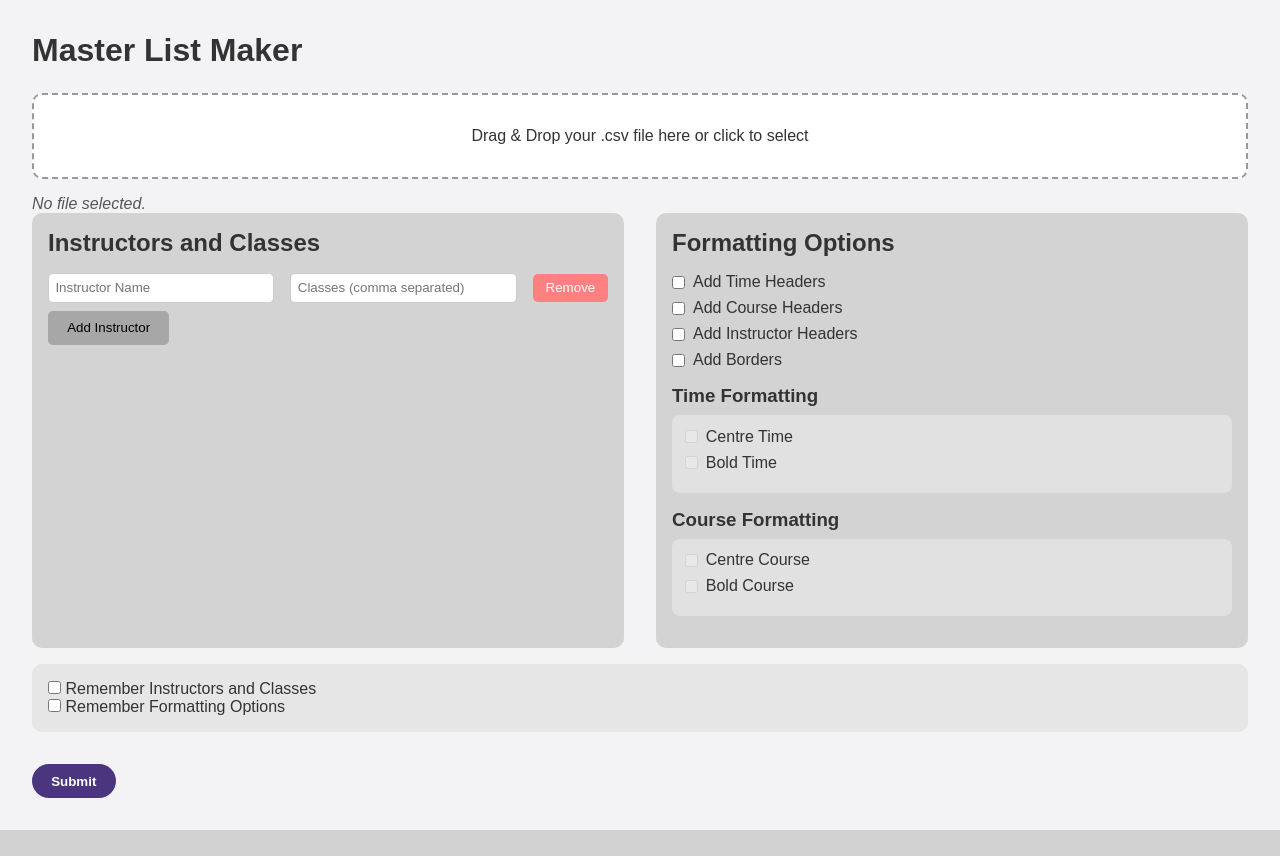
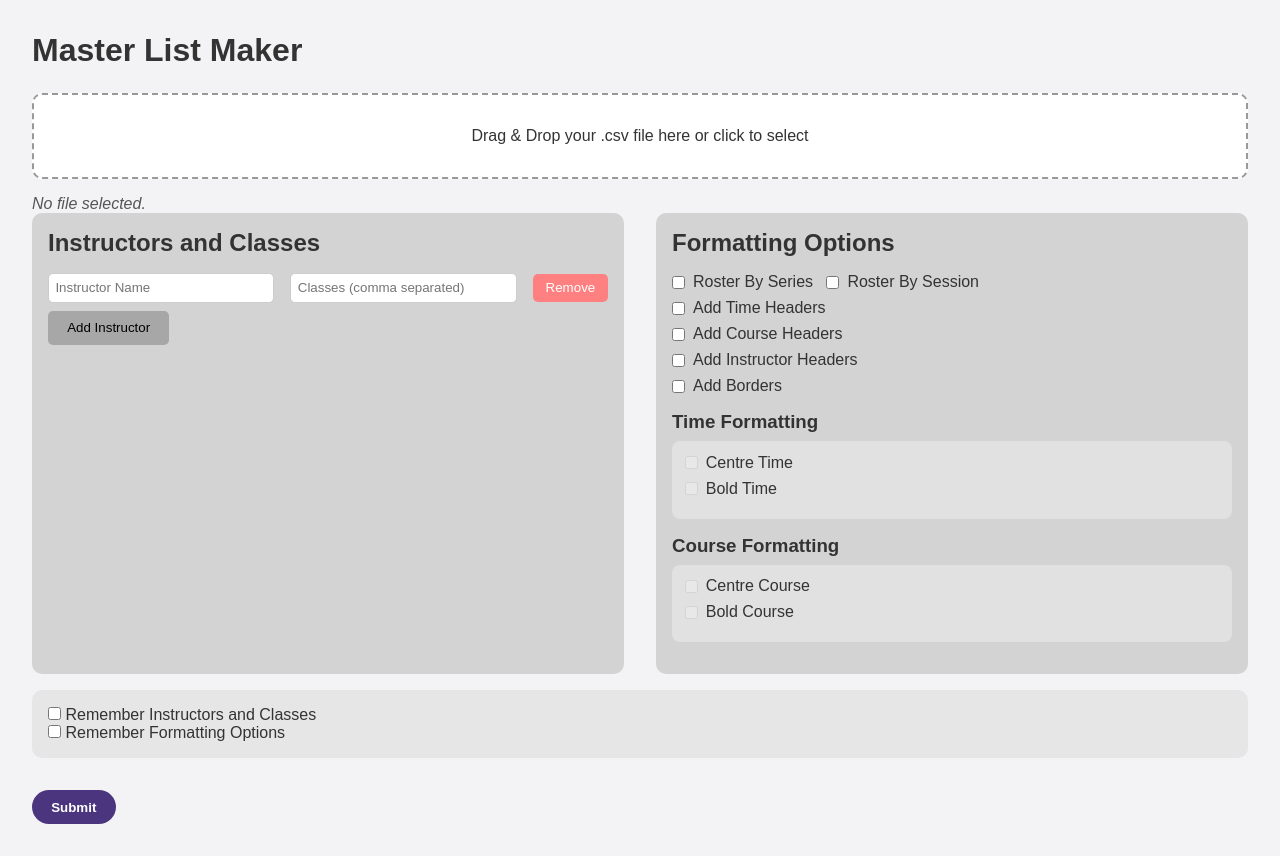
Before and after one commit to Doomaloom/MasterListMakerSite, a Flask app: page / in a window 1280 px wide. Before the commit the page ends 830 px from the top, so only its background shows below. Run offline with Flask 3, Linux system fonts and the light colour scheme.

Commit message:
made option for series vs session

```diff
--- a/app.py
+++ b/app.py
@@ -62,10 +62,17 @@ def process_csv(df, options, instructors_classes):
             class_to_instructor[clas] = instructor
 
     # Process the CSV file
-    columns_to_keep = ['EventID', 'EventTime', 'Service', 'AttendeeName', 'Phone']
-    df_subset = df[columns_to_keep].copy()
-    df_subset['Instructor'] = df_subset['EventID'].map(class_to_instructor)
-    df_subset = df_subset[['EventID', 'EventTime', 'Instructor', 'Service', 'AttendeeName', 'Phone']]
+    if options.get('roster_by_session'):
+        columns_to_keep = ['EventID', 'EventTime', 'Service', 'AttendeeName', 'Phone']
+        df_subset = df[columns_to_keep].copy()
+        df_subset['Instructor'] = df_subset['EventID'].map(class_to_instructor)
+        df_subset = df_subset[['EventID', 'EventTime', 'Instructor', 'Service', 'AttendeeName', 'Phone']]
+    elif options.get('roster_by_series'):
+        columns_to_keep = ['EventID', 'EventTime', 'ServiceName', 'AttendeeName', 'AttendeePhone']
+        df_subset = df[columns_to_keep].copy()
+        df_subset['Instructor'] = df_subset['EventID'].map(class_to_instructor)
+        df_subset = df_subset[['EventID', 'EventTime', 'Instructor', 'ServiceName', 'AttendeeName', 'AttendeePhone']]
+
 
     # Save DataFrame to Excel in memory
     output = io.BytesIO()
@@ -195,6 +202,8 @@ def upload():
             'center_course': 'center_course' in request.form,
             'bold_time': 'bold_time' in request.form,
             'bold_course': 'bold_course' in request.form,
+            'roster_by_session': 'roster_by_session' in request.form,
+            'roster_by_series': 'roster_by_series' in request.form,
         }
 
         # ---- Process instructors input ----
--- a/templates/upload.html
+++ b/templates/upload.html
@@ -6,6 +6,11 @@
     <link rel="shortcut icon" href="../public/favicon.ico" type="image/x-icon">
     <link rel="icon" type="image/x-icon" href="../public/favicon.ico">
     <style>
+      table td {
+        padding: 5px;
+        background-color: #093d24;
+      }
+
       /* ----- BASIC RESETS ----- */
       * {
         margin: 0;
@@ -359,6 +364,7 @@
       };
     </script>
   </head>
+
   <body>
     <h1>Master List Maker</h1>
     <!-- Form with ID for JavaScript reference -->
@@ -388,6 +394,13 @@
         <div class="panel-right">
           <h2>Formatting Options</h2>
           <div class="option-group">
+            <label>
+              <input type="checkbox" id="roster_by_series" name="roster_by_series">
+              Roster By Series
+              &nbsp;&nbsp;
+              <input type="checkbox" id="roster_by_session" name="roster_by_session">
+              Roster By Session
+            </label>
             <label>
               <input type="checkbox" id="time_headers" name="time_headers">
               Add Time Headers
```
